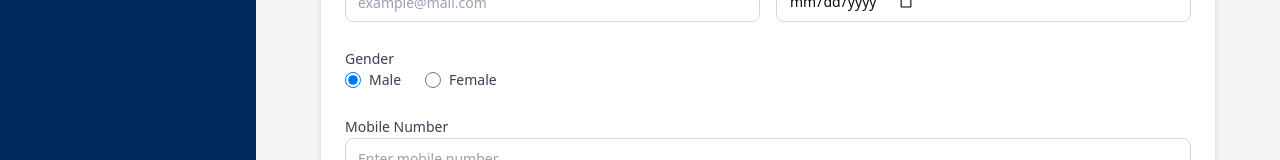
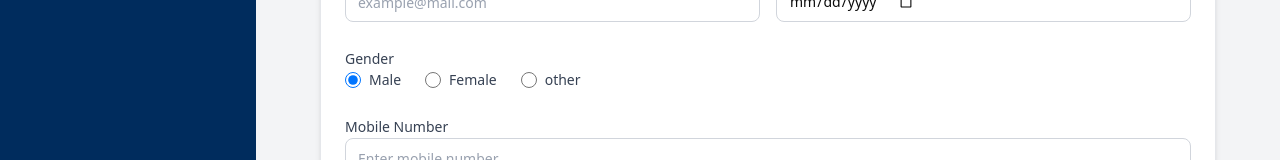
Before and after one commit to shashank-35/CampusOne, a React (Vite) app: page /inquiry/create in a window 1280 px wide. Shown: the part 434-594 px from the top of the page. Built offline with nearby package versions, Linux system fonts and the light colour scheme.

Commit message:
radio button other add

```diff
--- a/src/pages/InquiryForm.jsx
+++ b/src/pages/InquiryForm.jsx
@@ -127,6 +127,18 @@ export default function InquiryForm() {
                     className="h-4 w-4 border-gray-300 text-blue-800 focus:ring-2 focus:ring-blue-500"
                   />
                   <label htmlFor="female" className="text-sm font-medium text-gray-700">Female</label>
+                </div>
+                <div className="flex items-center space-x-2">
+                  <input
+                    type="radio"
+                    id="other"
+                    name="gender"
+                    value="other"
+                    checked={inquiry.gender === "other"}
+                    onChange={(e) => setInquiry({ ...inquiry, gender: e.target.value })}
+                    className="h-4 w-4 border-gray-300 text-blue-600 focus:ring-2 focus:ring-blue-500"
+                  />
+                  <label htmlFor="male" className="text-sm font-medium text-gray-700">other</label>
                 </div>
               </div>
             </div>
```
